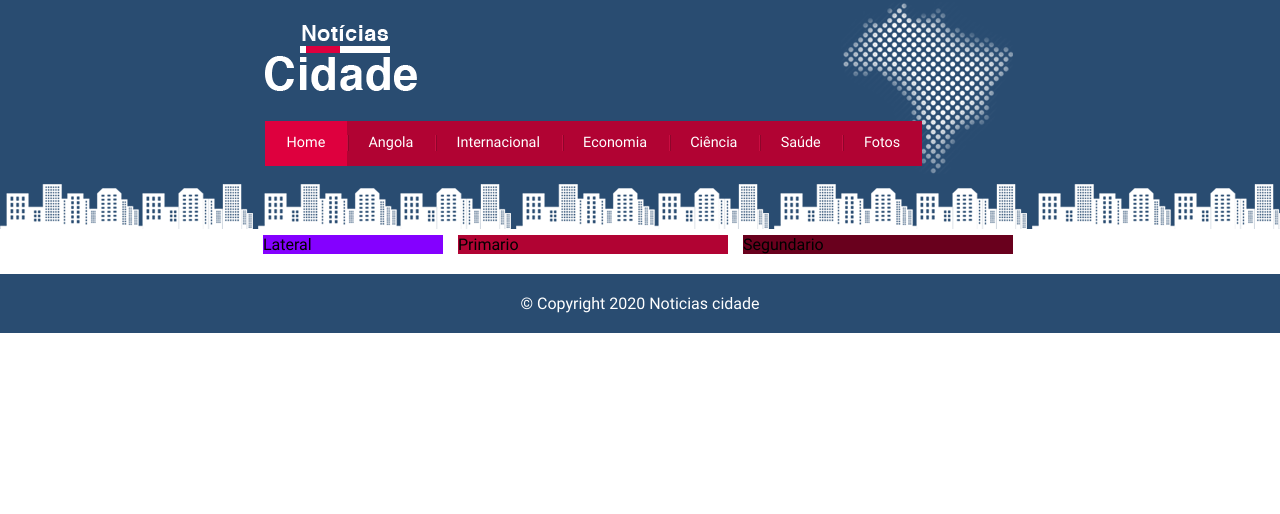
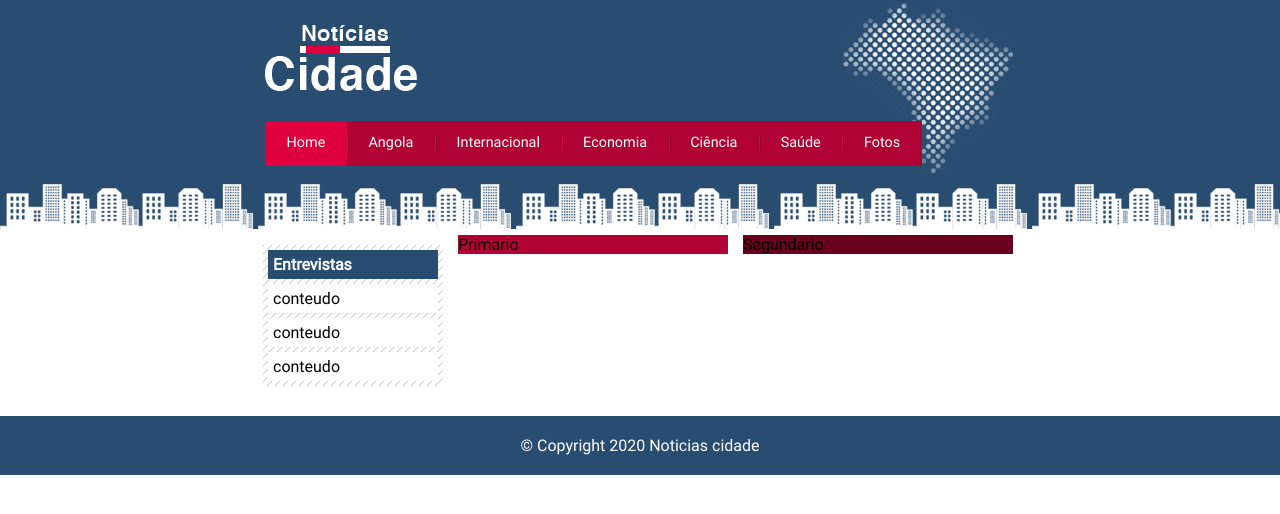
Before and after one commit to HamiltonMassango/WebSite-Cidade, a plain HTML site: page home.html in a window 1280 px wide. Drawn offline with Linux system fonts and the light colour scheme.

Commit message:
Parte lateral

```diff
--- a/css/style.css
+++ b/css/style.css
@@ -18,7 +18,7 @@
 
 #topo {
     height: 150px;
-    background: url(../img/detalhe-topo.png) no-repeat right top;
+    background: url('../img/detalhe-topo.png') no-repeat right top;
     padding-top: 25px;
 }
 .logo {
@@ -76,6 +76,13 @@ ul{
     background: #b10333;
     margin: 0 0 20px 193px;
 }
+#duas-colunas #primario{
+    width: 555px;
+}
+#uma-coluna #primario{
+    width: 750px;
+    margin: 0 0 20px 0;
+}
 #segundario {
     width: 270px;
     background: #69001d;
@@ -85,7 +92,7 @@ ul{
 #lateral {
     width: 180px;
     float: left;
-    background: #8400ff;
+
     margin: 0 0 20px -750px;
 }
 #rodape{
@@ -99,3 +106,21 @@ ul{
     color: #fff;
     text-align: center;
 }
+
+/* Caixa */
+.caixa {
+    margin: 10px 0;
+    padding: 5px;
+    background: #f3f3f3 url('../img/fundo-caixa.png');
+}
+h2 {
+    font-size: 1em;
+    background: #294c71;
+    color: #fff;
+    padding: 5px;
+}
+.caixa-conteudo {
+    background: #fff;
+    padding: 5px;
+    margin-top: 5px;
+}
--- a/home.html
+++ b/home.html
@@ -8,7 +8,7 @@
     <link rel="stylesheet" href="./css/style.css">
 </head>
 
-<body>
+<body id="tres-coluna">
     <!-- Inicio do Conteiner -->
     <div id="container">
         <!-- Inicio do Topo -->
@@ -28,7 +28,22 @@
         <div id="conteudo">
             <div id="primario">Primario </div>
             <div id="segundario">Segundario </div>
-            <div id="lateral">Lateral</div>
+            <!-- Inicio de lateral -->
+            <div id="lateral">
+                <div class="caixa">
+                    <h2>Entrevistas</h2>
+                    <div class="caixa-conteudo">
+                        conteudo
+                    </div>
+                    <div class="caixa-conteudo">
+                        conteudo
+                    </div>
+                    <div class="caixa-conteudo">
+                        conteudo
+                    </div>
+                </div>
+            </div>
+            <!-- Fim de lateral -->
             </div>
         </div>
         <div id="rodape"><p>
```
Also changed, not shown: angola.html (+6 -1 lines), fotos.html (+6 -2 lines).
